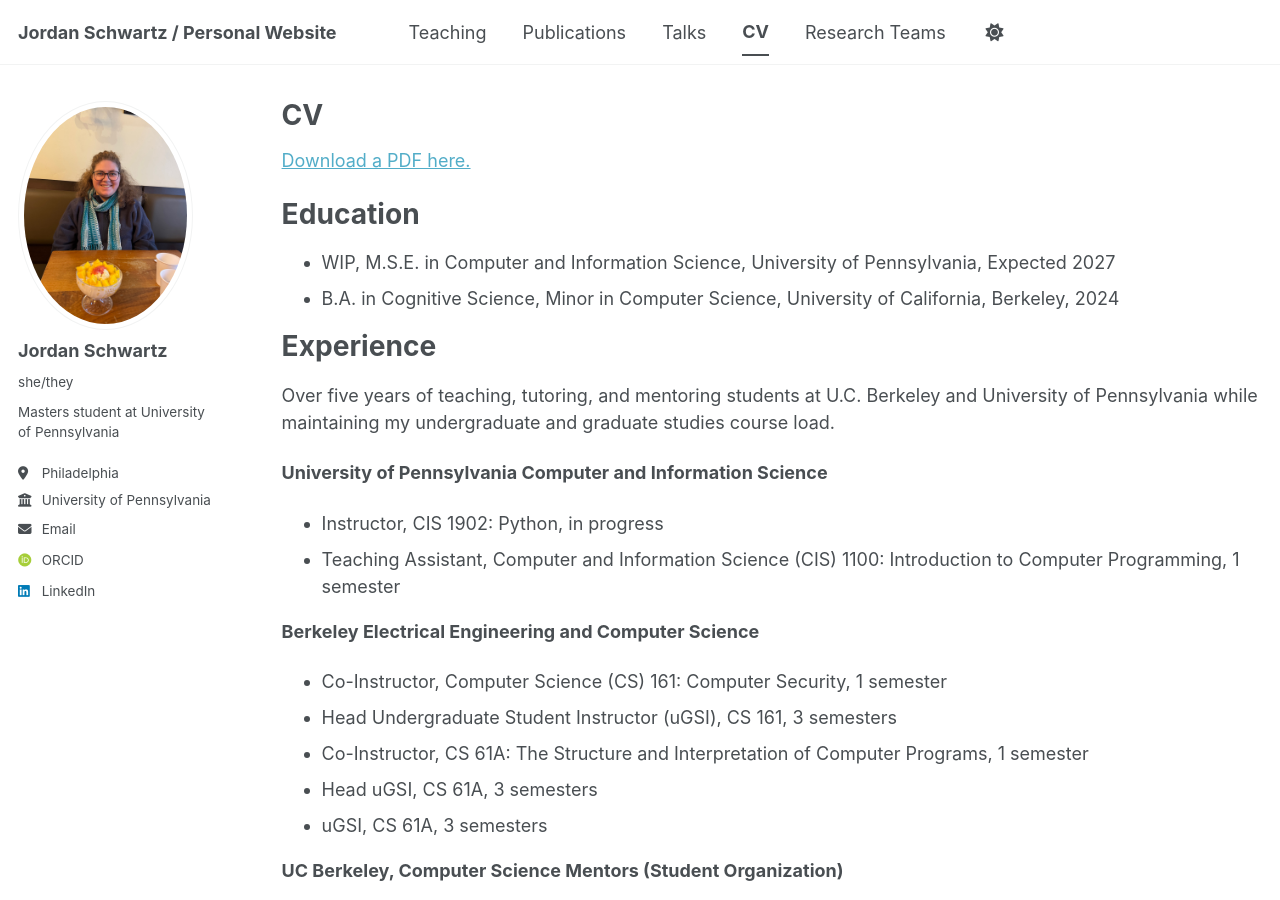
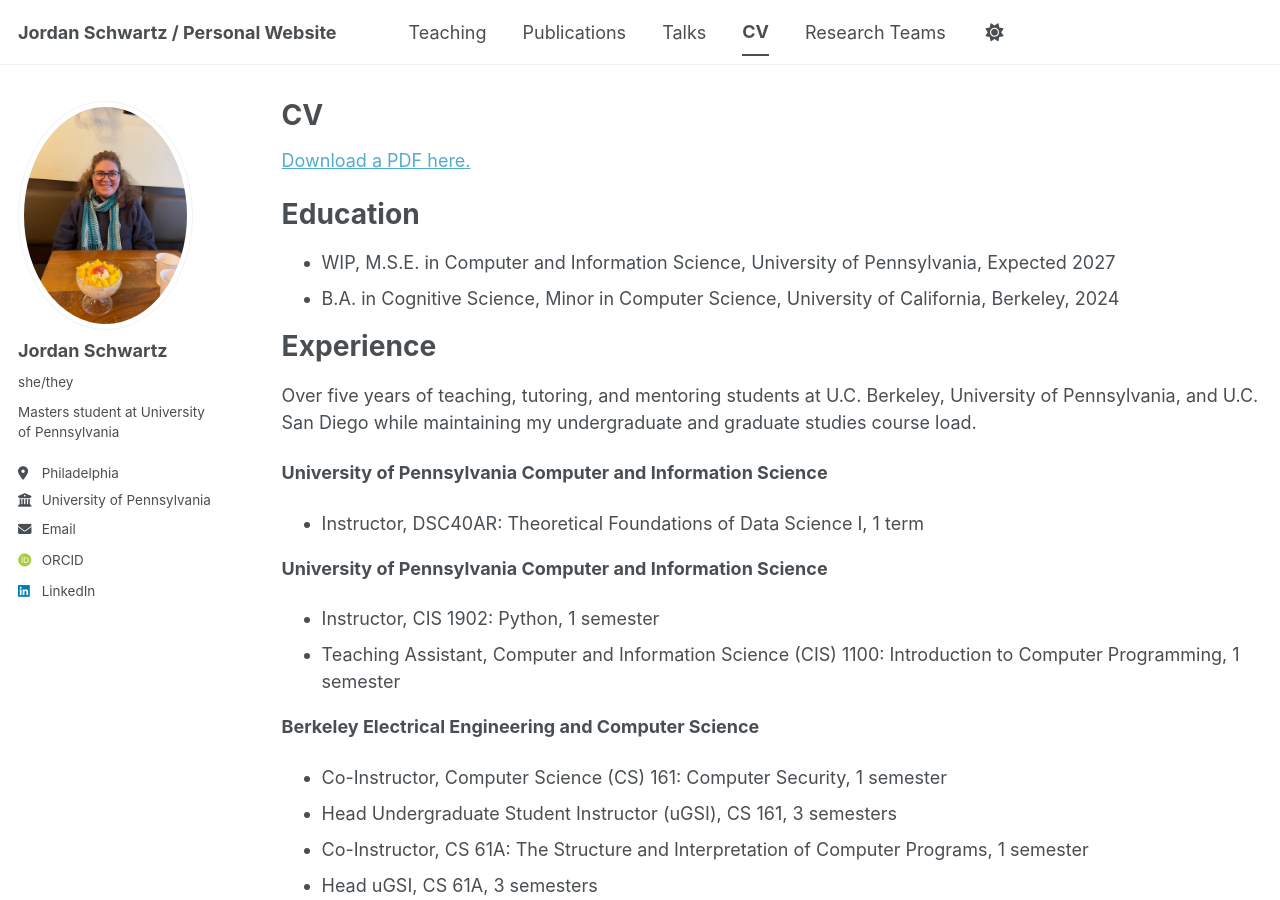
Before and after one commit to JordanSchwa/personal-website, a Jekyll site: the page built from _pages/cv.md, in a window 1280 px wide and 900 px high. Built offline with Jekyll 4.4.1, drawn with Linux system fonts in a browser that asks for light colours; some web fonts are replaced; a script bundle is joined from its source files by our own code; library files that are not in the unit come from our copies.

Commit message:
update CV

```diff
--- a/_pages/cv.md
+++ b/_pages/cv.md
@@ -18,11 +18,15 @@
 
 Experience
 ======
-Over five years of teaching, tutoring, and mentoring students at U.C. Berkeley and University of Pennsylvania while maintaining my undergraduate and graduate studies course load.
+Over five years of teaching, tutoring, and mentoring students at U.C. Berkeley, University of Pennsylvania, and U.C. San Diego while maintaining my undergraduate and graduate studies course load.
 
 **University of Pennsylvania Computer and Information Science**
 
-* Instructor, CIS 1902: Python, in progress
+* Instructor, DSC40AR: Theoretical Foundations of Data Science I, 1 term
+
+**University of Pennsylvania Computer and Information Science**
+
+* Instructor, CIS 1902: Python, 1 semester
 * Teaching Assistant, Computer and Information Science (CIS) 1100: Introduction to Computer Programming, 1 semester
 
 **Berkeley Electrical Engineering and Computer Science**
```
